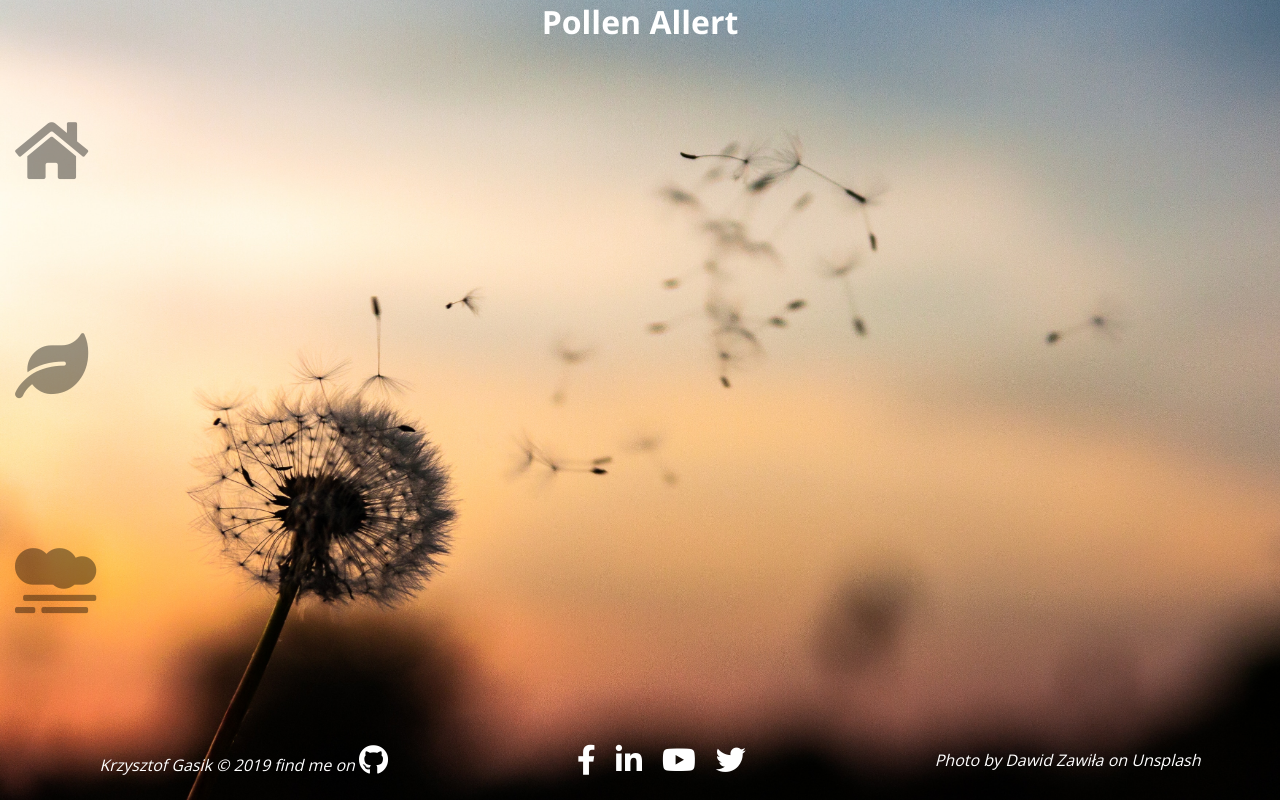
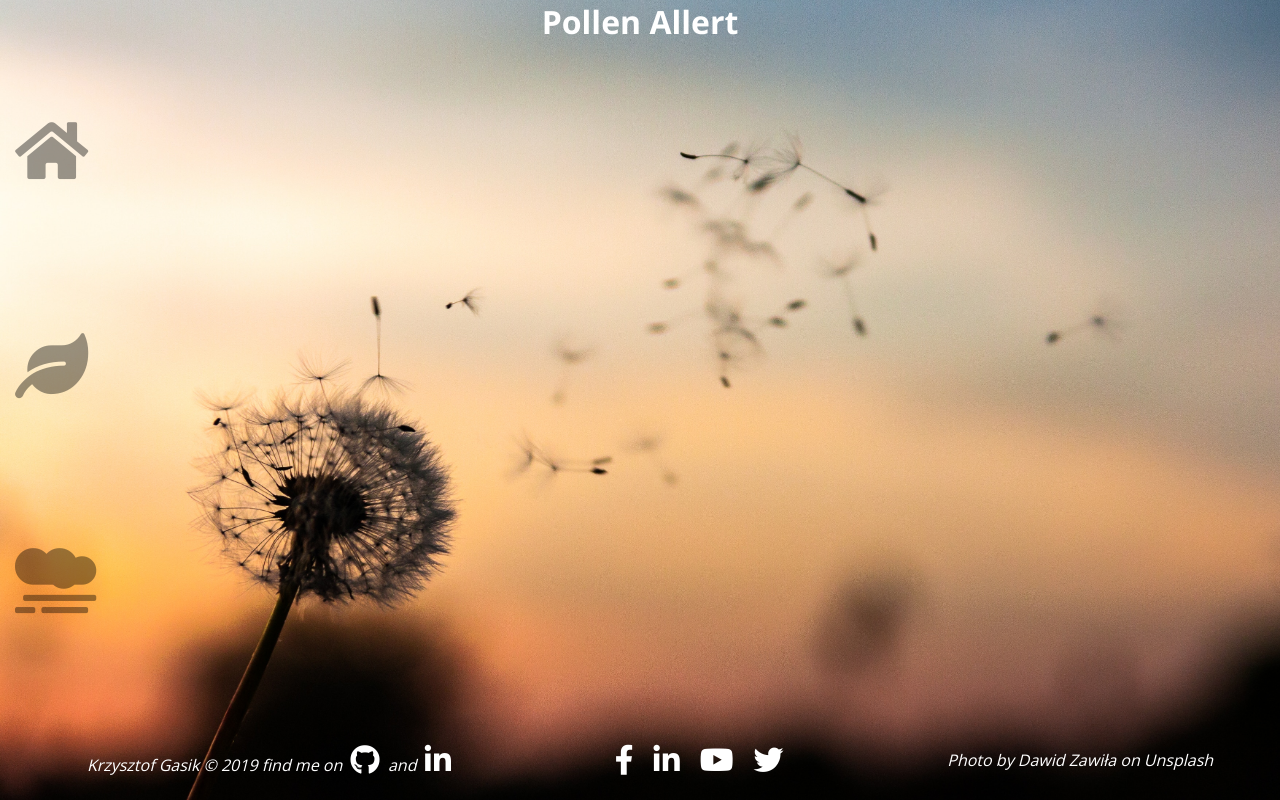
Before and after one commit to KrzysztofGasik/PollenAlert, a React app: page / in a window 1280 px wide. Built offline with nearby package versions, Linux system fonts and the light colour scheme.

Commit message:
update footer

```diff
--- a/scss/partials/_footer.scss
+++ b/scss/partials/_footer.scss
@@ -36,7 +36,7 @@ span {
 
 .fa-github:hover {
   cursor: pointer;
-  color: #000;
+  color: purple;
 }
 
 .fa-facebook-f,
--- a/src/Components/Footer/Footer.js
+++ b/src/Components/Footer/Footer.js
@@ -26,7 +26,16 @@ const socialMediaElements = [
 export const Footer = () => {
   return (
     <footer>
-      <span>Krzysztof Gasik &copy; 2019 find me on <a href='https://github.com/KrzGas' target="_blank"><i className="fab fa-github"></i></a></span>
+      <span>
+        Krzysztof Gasik &copy; 2019 find me on &#160;
+        <a href="https://github.com/KrzGas" target="_blank">
+          <i className="fab fa-github" />
+        </a>
+        &#160;&#160;and&#160;&#160;
+        <a href="https://linkedin.com/in/krzysztof-gasik" target="_blank">
+          <i className="fab fa-linkedin-in" />
+        </a>
+      </span>
       <ul>
         {socialMediaElements.map(item => (
           <li key={item.name}>
```
